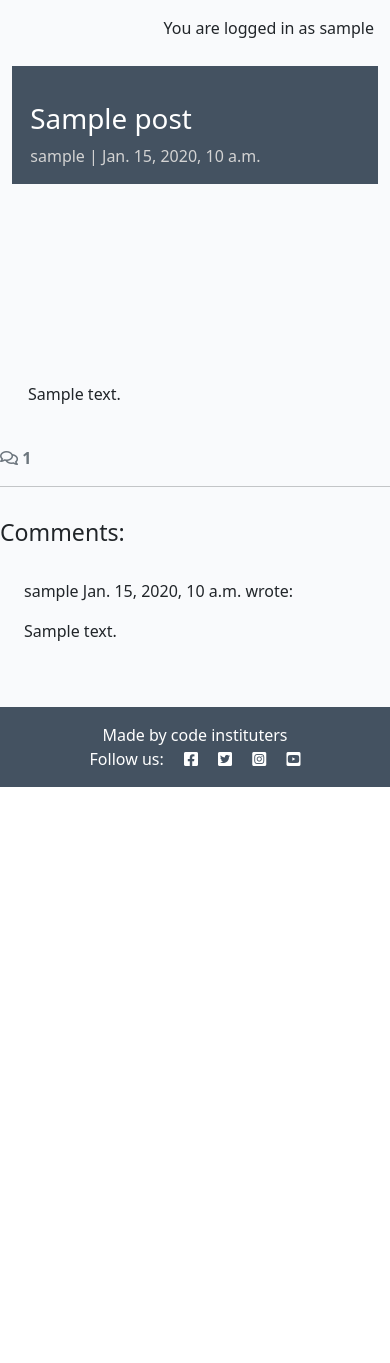
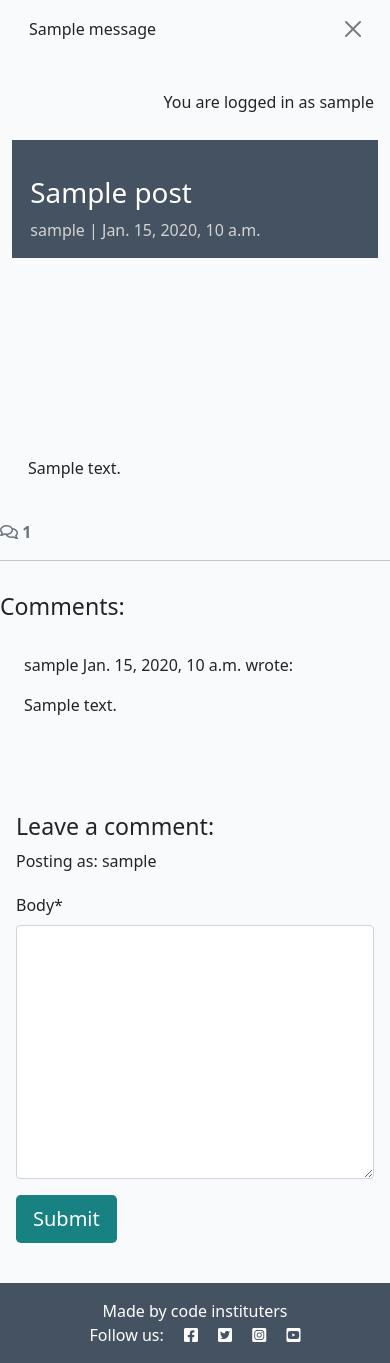
Before and after one commit to Ash-39284/codestar_blog, a Django app: a page that uses templates/base.html in a window 390 px wide. Shown: the part 60-1423 px from the top of the page. Before the commit the page ends 847 px from the top, so only its background shows below. Run offline with Django 4.2, Linux system fonts and the light colour scheme; a user stored in the database is signed in; tables that the repository leaves empty hold one stand-in row (values such as "Sample post"); one stand-in notice (Sample message) is shown; some libraries are stand-ins or nearby versions.

Commit message:
add comments to posts

```diff
--- /dev/null
+++ b/blog/forms.py
@@ -0,0 +1,8 @@
+from .models import Comment
+from django import forms
+
+
+class CommentForm(forms.ModelForm):
+    class Meta:
+        model = Comment
+        fields = ('body',)
--- a/blog/templates/blog/post_detail.html
+++ b/blog/templates/blog/post_detail.html
@@ -1,5 +1,6 @@
 {% extends 'base.html' %} {% block content %}
 {% load static %}
+{% load crispy_forms_tags %}
 
 <div class="masthead">
     <div class="container">
@@ -72,5 +73,23 @@
         {% endfor %}
       </div>
     </div>
+      <!-- Creating New Comments -->
+    <div class="col-md-4 card mb-4 mt-3">
+      <div class="card-body">
+        {% if user.is_authenticated %}
+        <h3>Leave a comment:</h3>
+        <p>Posting as: {{ user.username }}</p>
+        <form id="commentForm" method="post"
+          style="margin-top: 1.3em;">
+          {{ comment_form | crispy }}
+          {% csrf_token %}
+          <button id="submitButton" type="submit"
+            class="btn btn-signup btn-lg">Submit</button>
+        </form>
+        {% else %}
+        <p>Log in to leave a comment</p>
+        {% endif %}
+      </div>
+    </div>
   </div>
 {% endblock content %}
--- a/blog/views.py
+++ b/blog/views.py
@@ -1,6 +1,8 @@
 from django.shortcuts import render, get_object_or_404
 from django.views import generic
+from django.contrib import messages
 from .models import Post
+from .forms import CommentForm
 
 # Create your views here.
 class PostList(generic.ListView):
@@ -28,6 +30,20 @@ def post_detail(request, slug):
     comments = post.comments.all().order_by("-created_on")
     comment_count = post.comments.filter(approved=True).count()
 
+    if request.method == "POST":
+        comment_form = CommentForm(data=request.POST)
+        if comment_form.is_valid():
+            comment = comment_form.save(commit=False)
+            comment.author = request.user
+            comment.post = post
+            comment.save()
+            messages.add_message(
+                request, messages.SUCCESS,
+                'Comment submitted and awaiting approval'
+    )
+
+    comment_form = CommentForm()
+
     return render(
         request,
         "blog/post_detail.html",
@@ -35,5 +51,6 @@ def post_detail(request, slug):
         "post": post,
         "comments": comments,
         "comment_count": comment_count,
+        "comment_form": comment_form,
     }
 )
--- a/codestar/settings.py
+++ b/codestar/settings.py
@@ -50,11 +50,16 @@ INSTALLED_APPS = [
     'allauth',
     'allauth.account',
     'allauth.socialaccount',
+    'crispy_forms',
+    'crispy_bootstrap5',
 ]
 
 SITE_ID = 1
 LOGIN_REDIRECT_URL = '/'
 LOGOUT_REDIRECT_URL = '/'
+
+CRISPY_ALLOWED_TEMPLATE_PACKS = "bootstrap5"
+CRISPY_TEMPLATE_PACK = "bootstrap5"
 
 MIDDLEWARE = [
     'django.middleware.security.SecurityMiddleware',
--- a/requirements.txt
+++ b/requirements.txt
@@ -3,11 +3,13 @@ bleach==6.3.0
 certifi==2026.2.25
 cffi==2.0.0
 charset-normalizer==3.4.7
+crispy-bootstrap5==0.7
 cryptography==46.0.7
 defusedxml==0.7.1
 dj-database-url==0.5.0
-Django==4.2.29
+Django==6.0.4
 django-allauth==0.57.2
+django-crispy-forms==2.6
 django-summernote==0.8.20.0
 gunicorn==23.0.0
 idna==3.11
--- a/templates/base.html
+++ b/templates/base.html
@@ -70,6 +70,21 @@
             </div>
         </div>
     </nav>
+    <!-- displaying Django messages -->
+<div class="container">
+  <div class="row">
+    <div class="col-md-8 offset-md-2">
+      {% for message in messages %}
+      <div class="alert {{ message.tags }} alert-dismissible
+        fade show" id="msg" role="alert">
+        {{ message | safe }}
+        <button type="button" class="btn-close"
+          data-bs-dismiss="alert" aria-label="Close"></button>
+      </div>
+      {% endfor %}
+    </div>
+  </div>
+</div>
 
     <main class="flex-shrink-0 main-bg">
     {% if user.is_authenticated %}
```
